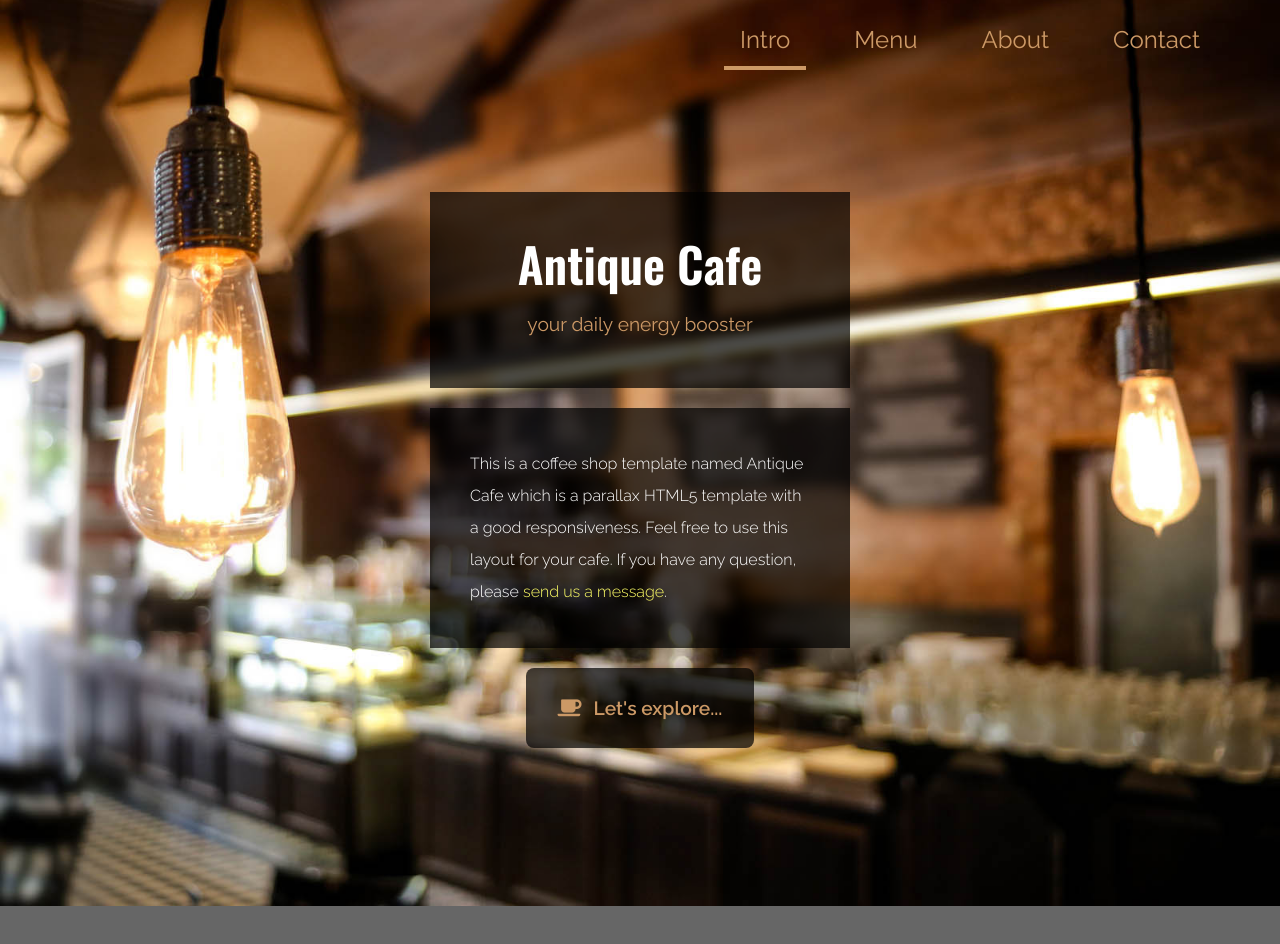
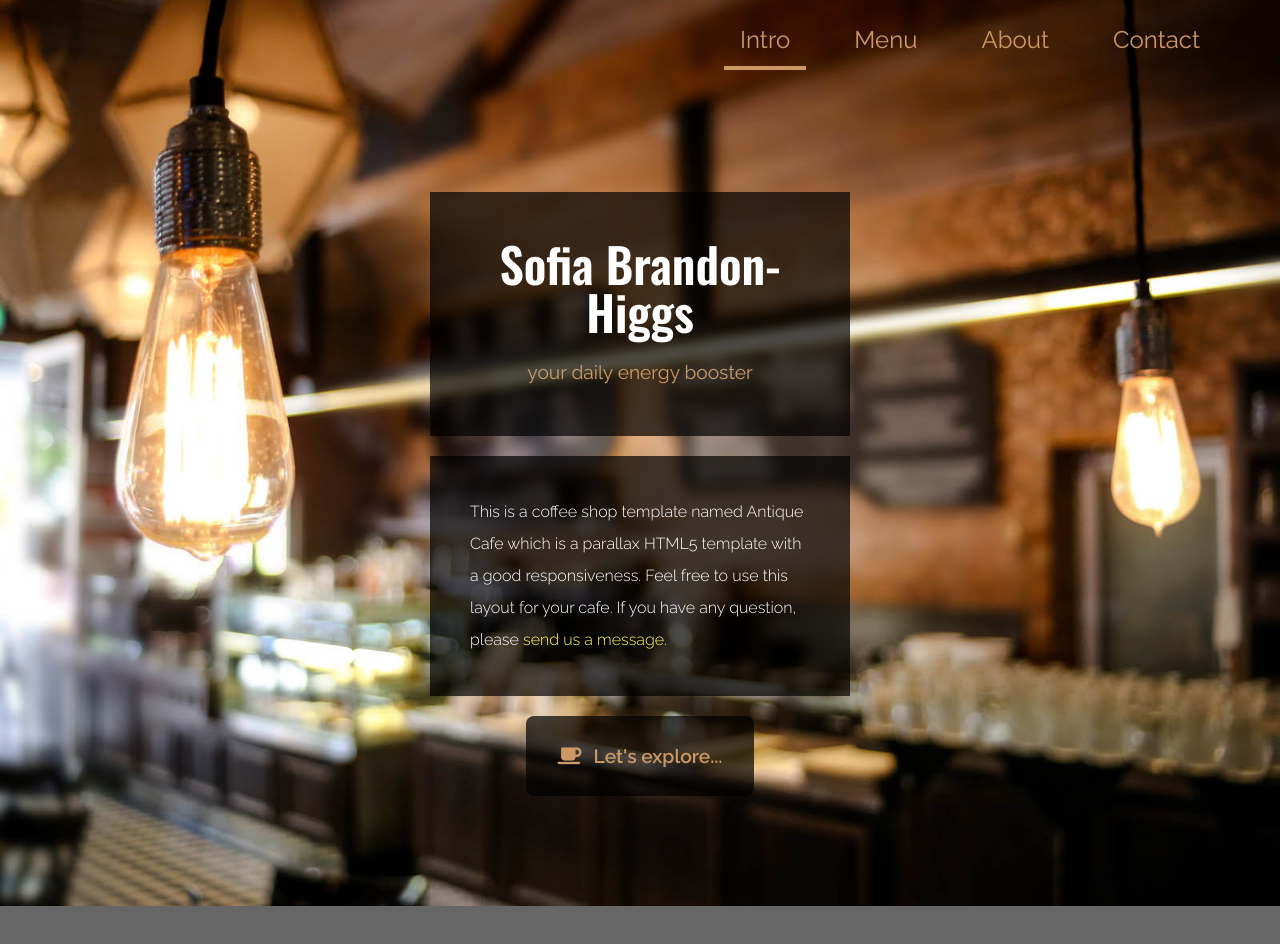
Before and after one commit to sofiaaluciaa/portfolio-website, a plain HTML site: page index.html in a window 1280 px wide. Shown: the top 944 px of the page. Drawn offline with nearby package versions, Linux system fonts and the light colour scheme.

Commit message:
change site name

```diff
--- a/index.html
+++ b/index.html
@@ -38,7 +38,7 @@ https://www.tooplate.com/view/2126-antique-cafe
         <div class="container mx-auto px-2 tm-intro-width">
             <div class="sm:pb-60 sm:pt-48 py-20">
                 <div class="bg-black bg-opacity-70 p-12 mb-5 text-center">
-                    <h1 class="text-white text-5xl tm-logo-font mb-5">Antique Cafe</h1>
+                    <h1 class="text-white text-5xl tm-logo-font mb-5">Sofia Brandon-Higgs</h1>
                     <p class="tm-text-gold tm-text-2xl">your daily energy booster</p>
                 </div>
                 <div class="bg-black bg-opacity-70 p-10 mb-5">
```
